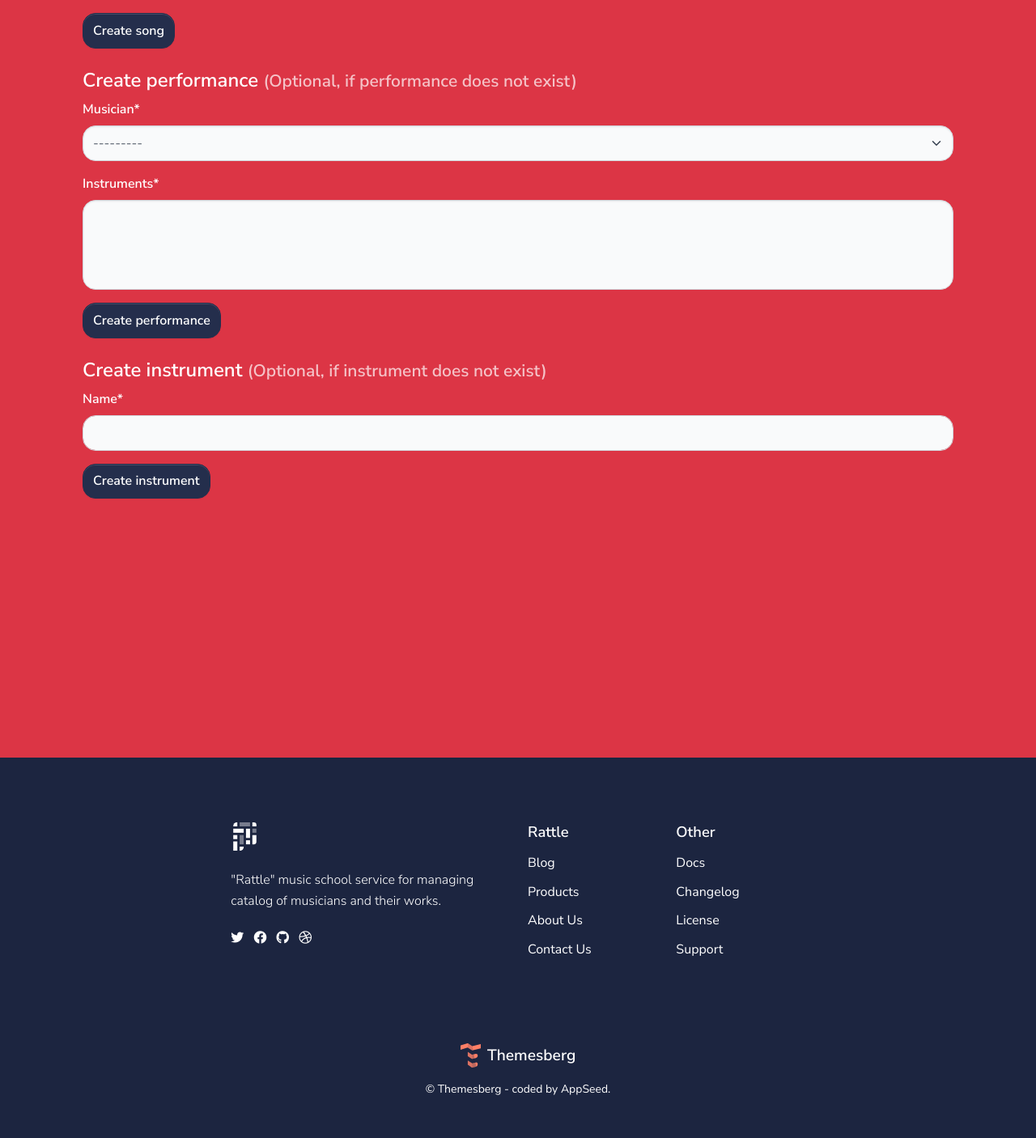
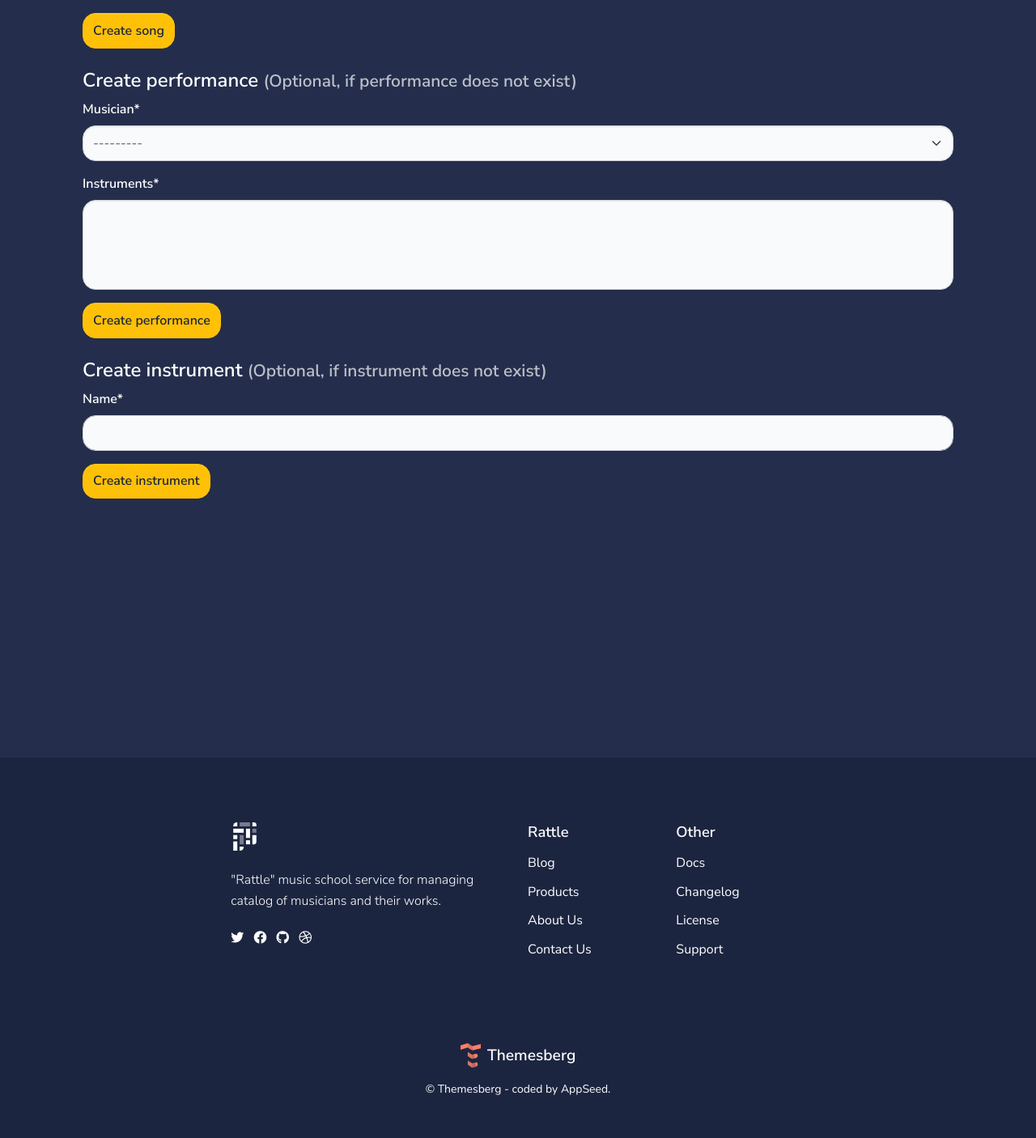
Before and after one commit to vlodek69/music-school, a Django app: page /songs/create/ in a window 1280 px wide. Shown: the part 455-1861 px from the top of the page at 81% size. Run offline with Django 4.2, Linux system fonts and the light colour scheme; the visitor is signed in with stand-in values (Sample User, id 1); data comes from the database, SQL or seed files in the repository; data that the repository does not hold is empty; some libraries are stand-ins or nearby versions.

Commit message:
Add base_alt_bgc.html & add it to form pages

```diff
--- /dev/null
+++ b/templates/base_alt_bgc.html
@@ -0,0 +1,97 @@
+<!--
+
+=========================================================
+* Pixel Free Bootstrap 5 UI Kit
+=========================================================
+
+* Product Page: https://themesberg.com/product/ui-kit/pixel-free-bootstrap-5-ui-kit
+* Copyright 2021 Themesberg (https://www.themesberg.com)
+
+* Coded by https://themesberg.com
+
+=========================================================
+
+* The above copyright notice and this permission notice shall be included in all copies or substantial portions of the Software. Contact us if you want to remove it.
+
+-->
+
+<!DOCTYPE html>
+<html lang="en">
+
+<head>
+
+<meta http-equiv="Content-Type" content="text/html; charset=utf-8" />
+
+<!-- Primary Meta Tags -->
+<title>
+    Rattle Music School - {% block title %}{% endblock %}
+</title>
+
+<meta name="viewport" content="width=device-width, initial-scale=1, shrink-to-fit=no">
+<meta name="title" content="Pixel Bootstrap 5 - About company">
+<meta name="author" content="Themesberg">
+<meta name="description" content="Open source and free Bootstrap 5 UI Kit featuring 80 UI components, 5 example pages, and a Gulp and Sass workflow.">
+<link rel="canonical" href="https://appseed.us/django/django-pixel-bootstrap-uikit">
+
+<!-- Open Graph / Facebook -->
+<meta property="og:type" content="website">
+<meta property="og:url" content="https://demo.themesberg.com/pixel-bootstrap-5-ui-kit">
+<meta property="og:title" content="Pixel Bootstrap 5 - About company">
+<meta property="og:description" content="Open source and free Bootstrap 5 UI Kit featuring 80 UI components, 5 example pages, and a Gulp and Sass workflow.">
+<meta property="og:image" content="https://themesberg.s3.us-east-2.amazonaws.com/public/products/pixel-lite/pixel-lite-preview.jpg">
+
+<!-- Twitter -->
+<meta property="twitter:card" content="summary_large_image">
+<meta property="twitter:url" content="https://demo.themesberg.com/pixel-bootstrap-5-ui-kit">
+<meta property="twitter:title" content="Pixel Bootstrap 5 - About company">
+<meta property="twitter:description" content="Open source and free Bootstrap 5 UI Kit featuring 80 UI components, 5 example pages, and a Gulp and Sass workflow.">
+<meta property="twitter:image" content="https://themesberg.s3.us-east-2.amazonaws.com/public/products/pixel-lite/pixel-lite-preview.jpg">
+
+<!-- Favicon -->
+<link rel="apple-touch-icon" sizes="120x120" href="{{ ASSETS_ROOT }}/img/favicon/apple-touch-icon.png">
+<link rel="icon" type="image/png" sizes="32x32" href="{{ ASSETS_ROOT }}/img/favicon/favicon-32x32.png">
+<link rel="icon" type="image/png" sizes="16x16" href="{{ ASSETS_ROOT }}/img/favicon/favicon-16x16.png">
+<link rel="manifest" href="{{ ASSETS_ROOT }}/img/favicon/site.webmanifest">
+<link rel="mask-icon" href="{{ ASSETS_ROOT }}/img/favicon/safari-pinned-tab.svg" color="#ffffff">
+<meta name="msapplication-TileColor" content="#ffffff">
+<meta name="theme-color" content="#ffffff">
+
+<!-- Fontawesome -->
+<link type="text/css" href="{{ ASSETS_ROOT }}/vendor/@fortawesome/fontawesome-free/css/all.min.css" rel="stylesheet">
+
+<!-- Pixel CSS -->
+<link type="text/css" href="{{ ASSETS_ROOT }}/css/pixel.css" rel="stylesheet">
+
+<!-- Specific Page JS goes HERE  -->
+{% block stylesheets %}{% endblock stylesheets %}
+
+</head>
+<body>
+
+  {% include 'includes/navigation.html' %}
+
+  <section class="section-header overflow-hidden pt-7 pt-lg-8 pb-9 pb-lg-12 bg-primary text-white">
+    <div class="container">
+      <div class="row">
+        <div class="col-12 text-left">
+
+          {% block content %}{% endblock content %}
+
+          {% block pagination %}
+            {% include "includes/pagination.html" %}
+          {% endblock %}
+
+        </div>
+      </div>
+    </div>
+  </section>
+
+  {% include 'includes/scripts.html' %}
+
+  {% include 'includes/footer.html' %}
+
+  <!-- Specific Page JS goes HERE  -->
+  {% block javascripts %}{% endblock javascripts %}
+
+</body>
+</html>
--- a/templates/catalog/album_form.html
+++ b/templates/catalog/album_form.html
@@ -1,4 +1,4 @@
-{% extends "base.html" %}
+{% extends "base_alt_bgc.html" %}
 {% load crispy_forms_filters %}
 
 {% block content %}
@@ -20,6 +20,6 @@
     {% csrf_token %}
     {{ genre_creation_form|crispy }}
 
-    <input type="submit" value="Create genre" class="btn btn-primary">
+    <input type="submit" value="Create genre" class="btn btn-warning">
   </form>
 {% endblock %}
--- a/templates/catalog/band_form.html
+++ b/templates/catalog/band_form.html
@@ -1,4 +1,4 @@
-{% extends "base.html" %}
+{% extends "base_alt_bgc.html" %}
 {% load crispy_forms_filters %}
 
 {% block content %}
@@ -7,6 +7,6 @@
     {% csrf_token %}
     {{ form|crispy }}
 
-    <input type="submit" value="{{ object|yesno:"Update,Create" }}" class="btn btn-primary">
+    <input type="submit" value="{{ object|yesno:"Update,Create" }}" class="btn btn-warning">
   </form>
 {% endblock %}
--- a/templates/catalog/genre_form.html
+++ b/templates/catalog/genre_form.html
@@ -1,4 +1,4 @@
-{% extends "base.html" %}
+{% extends "base_alt_bgc.html" %}
 {% load crispy_forms_filters %}
 
 {% block content %}
@@ -7,6 +7,6 @@
     {% csrf_token %}
     {{ form|crispy }}
 
-    <input type="submit" value="{{ object|yesno:"Update,Create" }}" class="btn btn-primary">
+    <input type="submit" value="{{ object|yesno:"Update,Create" }}" class="btn btn-warning">
   </form>
 {% endblock %}
--- a/templates/catalog/instrument_form.html
+++ b/templates/catalog/instrument_form.html
@@ -1,4 +1,4 @@
-{% extends "base.html" %}
+{% extends "base_alt_bgc.html" %}
 {% load crispy_forms_filters %}
 
 {% block content %}
@@ -7,6 +7,6 @@
     {% csrf_token %}
     {{ form|crispy }}
 
-    <input type="submit" value="{{ object|yesno:"Update,Create" }}" class="btn btn-primary">
+    <input type="submit" value="{{ object|yesno:"Update,Create" }}" class="btn btn-warning">
   </form>
 {% endblock %}
--- a/templates/catalog/musician_form.html
+++ b/templates/catalog/musician_form.html
@@ -1,4 +1,4 @@
-{% extends "base.html" %}
+{% extends "base_alt_bgc.html" %}
 {% load crispy_forms_filters %}
 
 {% block content %}
@@ -8,7 +8,7 @@
     {% csrf_token %}
     {{ form|crispy }}
 
-    <input type="submit" value="Submit" class="btn btn-primary">
+    <input type="submit" value="Submit" class="btn btn-warning">
   </form>
 
 {% endblock %}
--- a/templates/catalog/performance_form.html
+++ b/templates/catalog/performance_form.html
@@ -1,4 +1,4 @@
-{% extends "base.html" %}
+{% extends "base_alt_bgc.html" %}
 {% load crispy_forms_filters %}
 
   {% block content %}
@@ -7,6 +7,6 @@
       {% csrf_token %}
       {{ form|crispy }}
 
-    <input type="submit" value="Submit">
+      <input type="submit" value="Submit" class="btn btn-warning">
     </form>
   {% endblock %}
--- a/templates/catalog/song_form.html
+++ b/templates/catalog/song_form.html
@@ -1,4 +1,4 @@
-{% extends "base.html" %}
+{% extends "base_alt_bgc.html" %}
 {% load crispy_forms_filters %}
 
 {% block content %}
@@ -7,7 +7,7 @@
     {% csrf_token %}
     {{ song_form|crispy }}
 
-    <input type="submit" value="{{ song_form.initial|yesno:"Update,Create" }} song" class="btn btn-primary" name="create-song">
+    <input type="submit" value="{{ song_form.initial|yesno:"Update,Create" }} song" class="btn btn-warning" name="create-song">
   </form>
 
   <br>
@@ -20,7 +20,7 @@
     {% csrf_token %}
     {{ performance_creation_form|crispy }}
 
-    <input type="submit" value="Create performance" class="btn btn-primary" name="create-performance">
+    <input type="submit" value="Create performance" class="btn btn-warning" name="create-performance">
   </form>
 
   <br>
@@ -33,7 +33,7 @@
     {% csrf_token %}
     {{ instrument_creation_form|crispy }}
 
-    <input type="submit" value="Create instrument" class="btn btn-primary" name="create-performance">
+    <input type="submit" value="Create instrument" class="btn btn-warning" name="create-performance">
   </form>
 
 {% endblock %}
```
Lines whose indentation alone changed are shown as unchanged.
